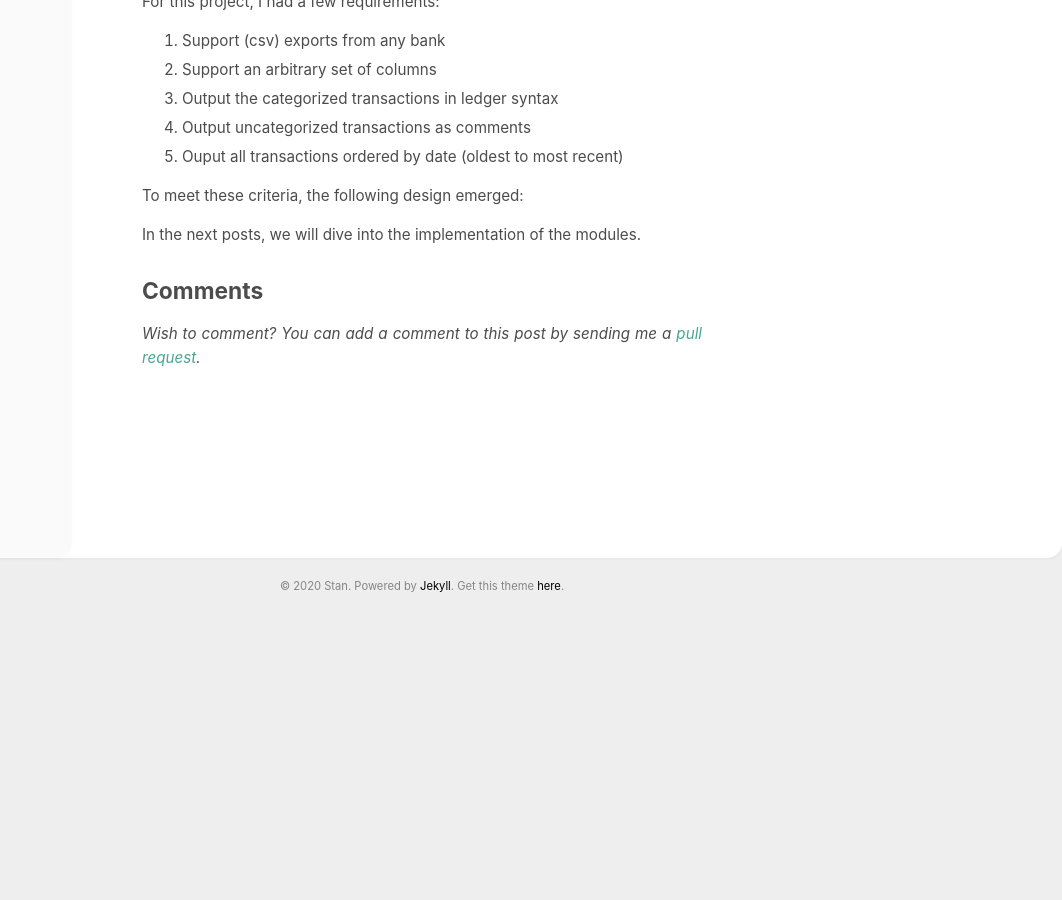
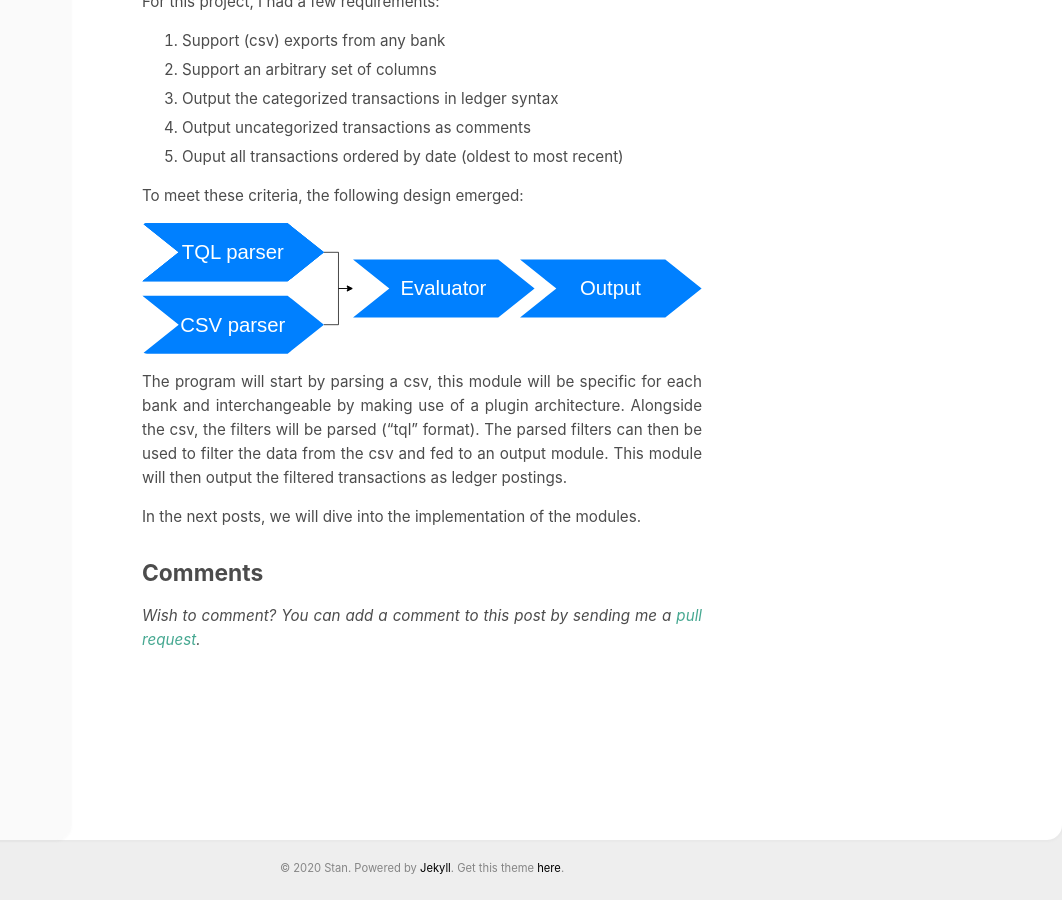
Before and after one commit to janssen-io/janssen-io.github.io, a Jekyll site: the page built from _posts/2020-11-01-TransactionQL-part-one.md, in a window 1280 px wide and 900 px high, scrolled down 1110 px. Shown: the whole window, without its empty margins (218-1280 px from the left). Built offline with Jekyll 4.4.1, drawn with Linux system fonts in a browser that asks for light colours; before the commit the page ends 1729 px from its top, so only the background shows below that; part of the change alters nothing that is shown; some of the changed text lies outside the part shown.

Commit message:
Added design to tql part one post

```diff
--- a/_posts/2020-11-08-TransactionQL-part-one.md
+++ b/_posts/2020-11-01-TransactionQL-part-one.md
@@ -1,12 +1,12 @@
 ---
 layout: post
-title: "TransactionQL: Part One"
+title: "TransactionQL: Introduction"
 excerpt_separator: <!--more-->
 category: Software Architecture
 tags:
-    - C#
-    - Plugins
-    - Architecture
+    - F#
+    - Personal Project
+    - Series Introduction
 ---
 
 Roughly five or six years ago I started tracking the various categories I spent money on in Microsoft Excel.
@@ -34,7 +34,10 @@ For this project, I had a few requirements:
 
 To meet these criteria, the following design emerged:
 
-<!-- TODO: add module overview -->
+![high level design](/assets/2020-11-01/tql-design.svg)
+
+The program will start by parsing a csv, this module will be specific for each bank and interchangeable by making use of a plugin architecture.
+Alongside the csv, the filters will be parsed ("tql" format). The parsed filters can then be used to filter the data from the csv and fed to an output module. This module will then output the filtered transactions as ledger postings.
 
 In the next posts, we will dive into the implementation of the modules.
 
```
Also changed, not shown: assets/2020-11-01/tql-design.svg (added).
